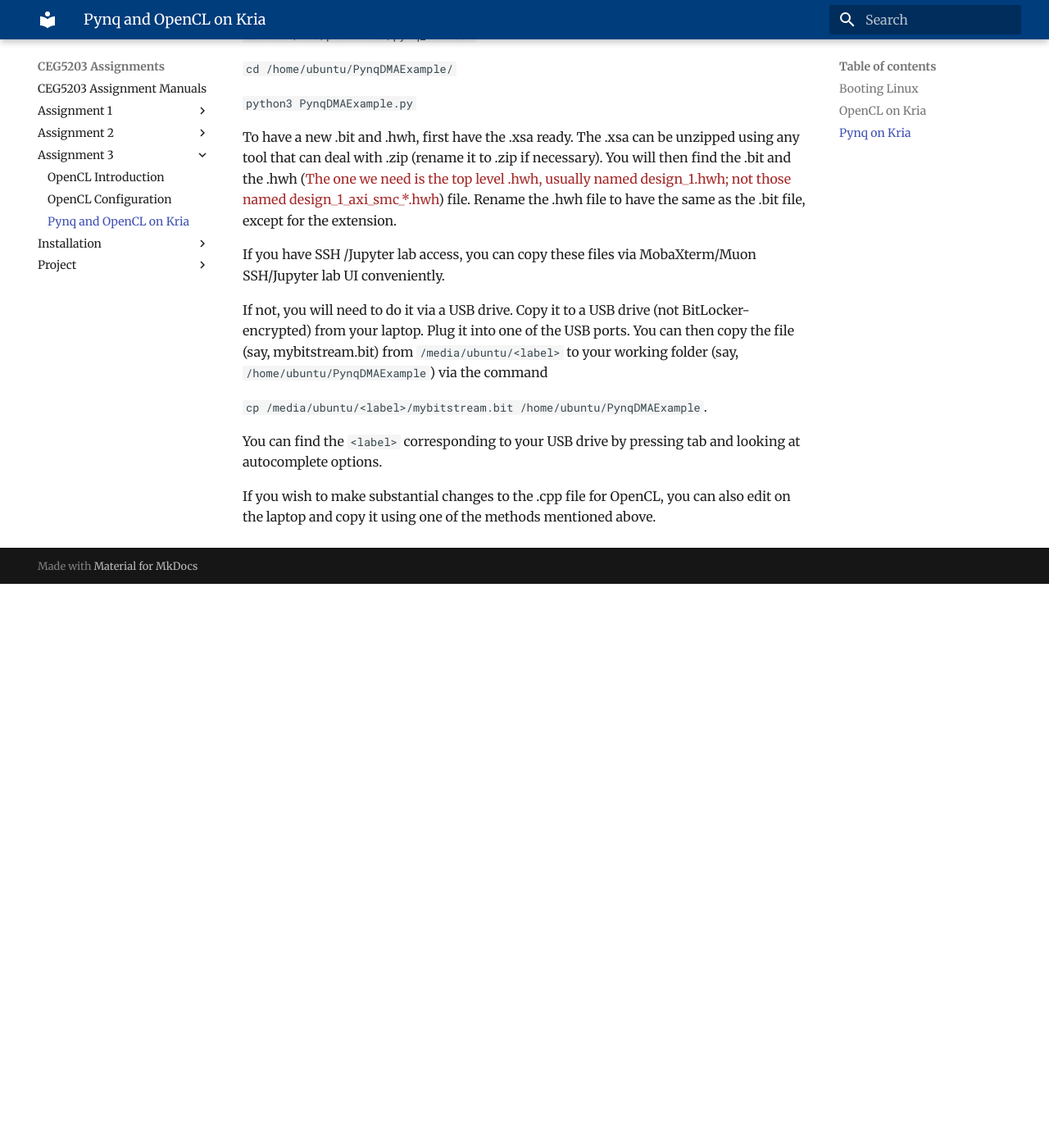
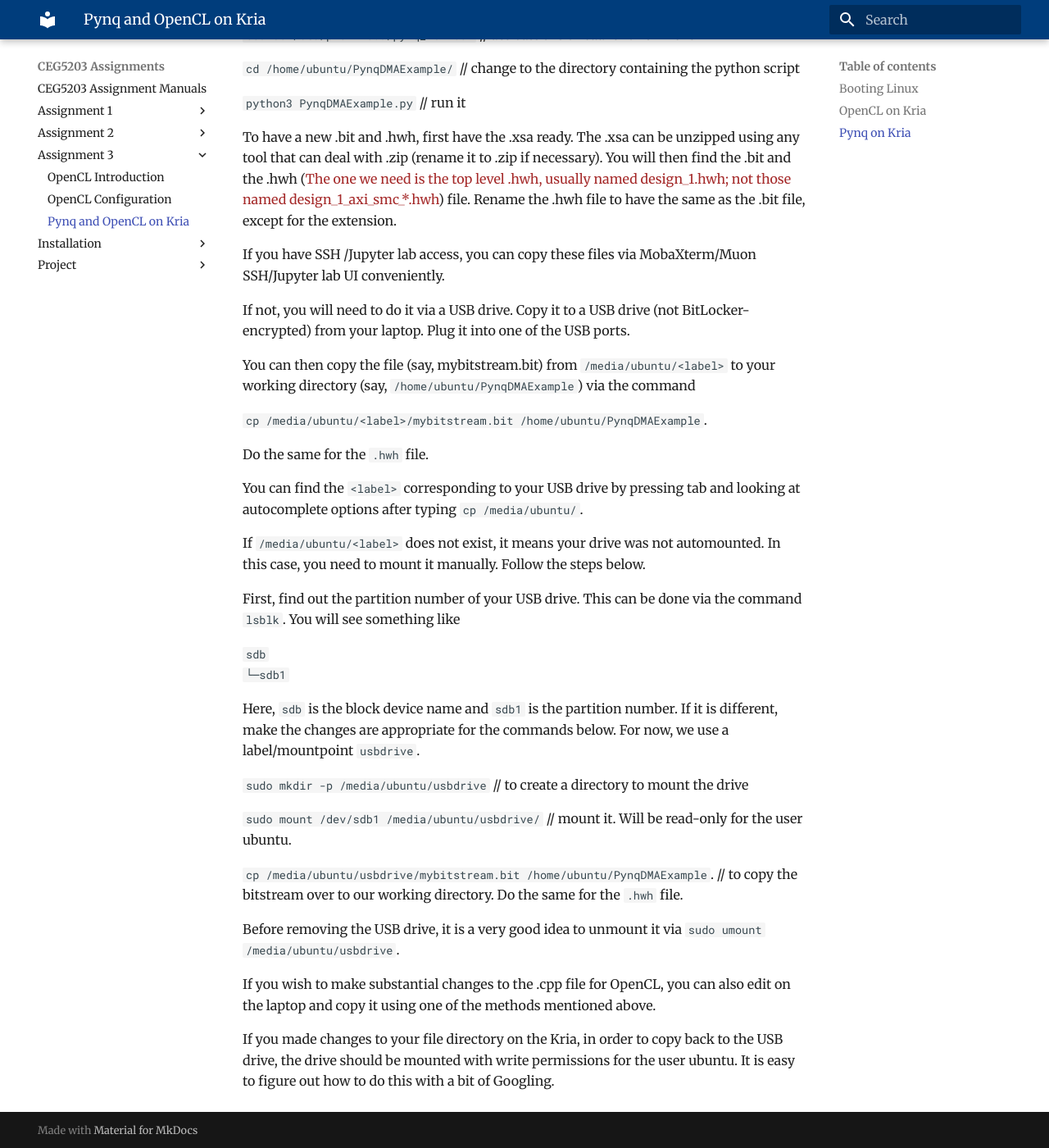
Before and after one commit to NUS-CEG5203/assignments, an MkDocs documentation site: the page built from docs/Assignment_3/3_Pynq_OpenCL_Kria.md, in a window 1280 px wide and 1400 px high, scrolled down 2861 px. Shown: the whole window at 82% size. Built offline with MkDocs 1.6.1 and Material for MkDocs 9.7.7, drawn with Linux system fonts in a browser that asks for light colours; before the commit the page ends 3573 px from its top, so only the background shows below that; some of the changed text lies outside the part shown.

Commit message:
Info on mounting the drive added.

```diff
--- a/docs/Assignment_3/3_Pynq_OpenCL_Kria.md
+++ b/docs/Assignment_3/3_Pynq_OpenCL_Kria.md
@@ -71,23 +71,45 @@ Have a look at the .py code and understand the functionality. It is more or less
 
 Pynq requires the .hwh file with the same name as the .bit file, and in the same folder. This is already done for the example in the PynqDMAExample folder.
 
-`sudo -s`
+`sudo -s` // the prompt will change to #. You are now in a root shell.
 
-`source /etc/profile.d/pynq_venv.sh`
+`source /etc/profile.d/pynq_venv.sh` // activate the virtual environment
 
-`cd /home/ubuntu/PynqDMAExample/`
+`cd /home/ubuntu/PynqDMAExample/` // change to the directory containing the python script
 
-`python3 PynqDMAExample.py`
+`python3 PynqDMAExample.py` // run it
 
 To have a new .bit and .hwh, first have the .xsa ready. The .xsa can be unzipped using any tool that can deal with .zip (rename it to .zip if necessary). You will then find the .bit and the .hwh (<span style="color: brown;">The one we need is the top level .hwh, usually named design_1.hwh; not those named design_1_axi_smc_*.hwh</span>) file. Rename the .hwh file to have the same as the .bit file, except for the extension.
 
 If you have SSH /Jupyter lab access, you can copy these files via MobaXterm/Muon SSH/Jupyter lab UI conveniently.
 
 If not, you will need to do it via a USB drive. Copy it to a USB drive (not BitLocker-encrypted) from your laptop. Plug it into one of the USB ports.
-You can then copy the file (say, mybitstream.bit) from `/media/ubuntu/<label>` to your working folder (say, `/home/ubuntu/PynqDMAExample`) via the command
 
-`cp  /media/ubuntu/<label>/mybitstream.bit /home/ubuntu/PynqDMAExample`.
+You can then copy the file (say, mybitstream.bit) from `/media/ubuntu/<label>` to your working directory (say, `/home/ubuntu/PynqDMAExample`) via the command
 
-You can find the `<label>` corresponding to your USB drive by pressing tab and looking at autocomplete options.
+`cp /media/ubuntu/<label>/mybitstream.bit /home/ubuntu/PynqDMAExample`.
+
+Do the same for the `.hwh` file.
+
+You can find the `<label>` corresponding to your USB drive by pressing tab and looking at autocomplete options after typing `cp /media/ubuntu/`.
+
+If `/media/ubuntu/<label>` does not exist, it means your drive was not automounted. In this case, you need to mount it manually. Follow the steps below.
+
+First, find out the partition number of your USB drive. This can be done via the command `lsblk`. You will see something like
+
+`sdb`<br>
+`└─sdb1`
+
+Here, `sdb` is the block device name and `sdb1` is the partition number. If it is different, make the changes are appropriate for the commands below. For now, we use a label/mountpoint `usbdrive`.
+
+`sudo mkdir -p /media/ubuntu/usbdrive`  // to create a directory to mount the drive
+
+`sudo mount /dev/sdb1 /media/ubuntu/usbdrive/`  // mount it. Will be read-only for the user ubuntu.
+
+`cp /media/ubuntu/usbdrive/mybitstream.bit /home/ubuntu/PynqDMAExample`. // to copy the bitstream over to our working directory. Do the same for the `.hwh` file.
+
+Before removing the USB drive, it is a very good idea to unmount it via `sudo umount /media/ubuntu/usbdrive`.
 
 If you wish to make substantial changes to the .cpp file for OpenCL, you can also edit on the laptop and copy it using one of the methods mentioned above.
+
+If you made changes to your file directory on the Kria, in order to copy back to the USB drive, the drive should be mounted with write permissions for the user ubuntu. It is easy to figure out how to do this with a bit of Googling.
```
Also changed, not shown: other parts of docs/Assignment_3/3_Pynq_OpenCL_Kria.md (+5 -5 lines).
